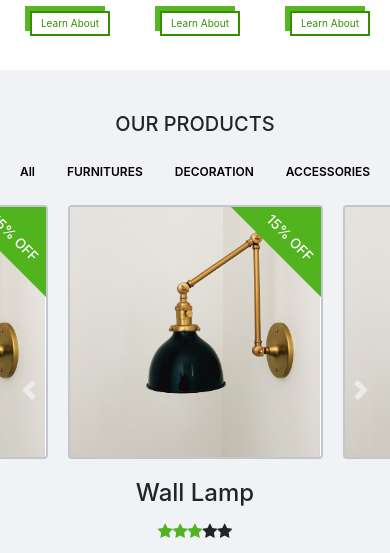
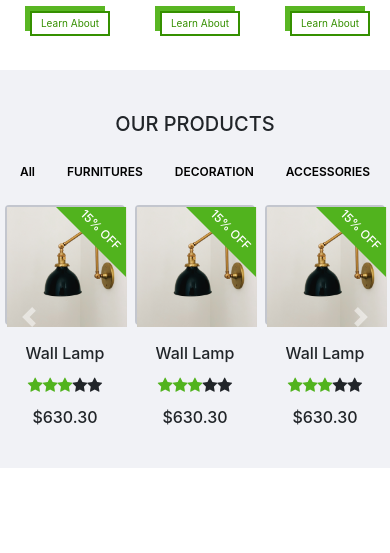
Before and after one commit to FirosyanAmmarSopyan/TTG_FE_TEST, a Vue app in the folder Soal 1/landingPage/: page / in a window 390 px wide. Shown: the part 1447-2000 px from the top of the page. After the commit the page ends 1915 px from the top, so only its background shows below. Built offline with nearby package versions, Linux system fonts and the light colour scheme.

Commit message:
newst again

```diff
--- a/Soal 1/landingPage/src/App.vue
+++ b/Soal 1/landingPage/src/App.vue
@@ -535,15 +535,6 @@
   transition: 0.3s ease-out;
 }
 
-.text-body {
-  color: rgb(134, 134, 134);
-}
-
-/*Text*/
-.text-title {
-  font-size: 1.5em;
-  font-weight: bold;
-}
 
 /*Hover*/
 .card:hover {
@@ -556,16 +547,11 @@
   opacity: 1;
 }
 
-.container-card-2 {
-  display: flex;
-  flex-direction: row;
-  justify-content: center;
-  gap: 25px;
-}
 
 .container-5 {
   background-color: #f1f2f6;
   padding-top: 10%;
+  padding-bottom: 10%;
 }
 
 .title-contain-5 {
@@ -978,6 +964,97 @@
     display: flex;
   }
 
+  .container-card-item {
+  display: flex;
+  flex-direction: row;
+  justify-content: center;
+  gap: 10px;
+}
+
+.checked {
+  color: #51B31E;
+}
+
+.text-in-triangle {
+  position: absolute;
+  width: 70px;
+  height: 45px;
+  color: rgb(255, 255, 255);
+  font-size: 12px;
+  font-weight: 500;
+  transform: rotate(45deg);
+}
+
+.triangle-container {
+  position: relative;
+}
+
+.triangle {
+  border-left: 0px solid transparent;
+  border-right: 70px solid #51B31E;
+  border-bottom: 70px solid transparent;
+  position: absolute;
+  top: 0;
+  right: -3px;
+}
+
+.price-card {
+  font-weight: 500;
+}
+
+.btm-title-card {
+  font-weight: 500;
+  font-size: 16px;
+}
+
+.img-card-2 {
+  width: 120px;
+  height: 120px;
+  object-fit: cover;
+}
+
+.out-card {
+  width: 120px;
+  height: 40%;
+}
+
+.card {
+  width: 120px;
+  height: 120px;
+  border: 2px solid #c3c6ce;
+  transition: 0.5s ease-out;
+  overflow: visible;
+}
+
+
+
+.card-button {
+  transform: translate(-50%, 125%);
+  width: 100%;
+  border: none;
+  background-color: #51B31E;
+  color: #fff;
+  font-size: 1rem;
+  padding: .5rem 1rem;
+  position: absolute;
+  left: 50%;
+  bottom: 0;
+  opacity: 0;
+  transition: 0.3s ease-out;
+}
+
+
+/*Hover*/
+.card:hover {
+  border-color: #51B31E;
+  box-shadow: 0 4px 18px 0 rgba(0, 0, 0, 0.25);
+}
+
+.card:hover .card-button {
+  transform: translate(-50%, 0%);
+  opacity: 1;
+}
+
 }
 
 .container-1 {
```
